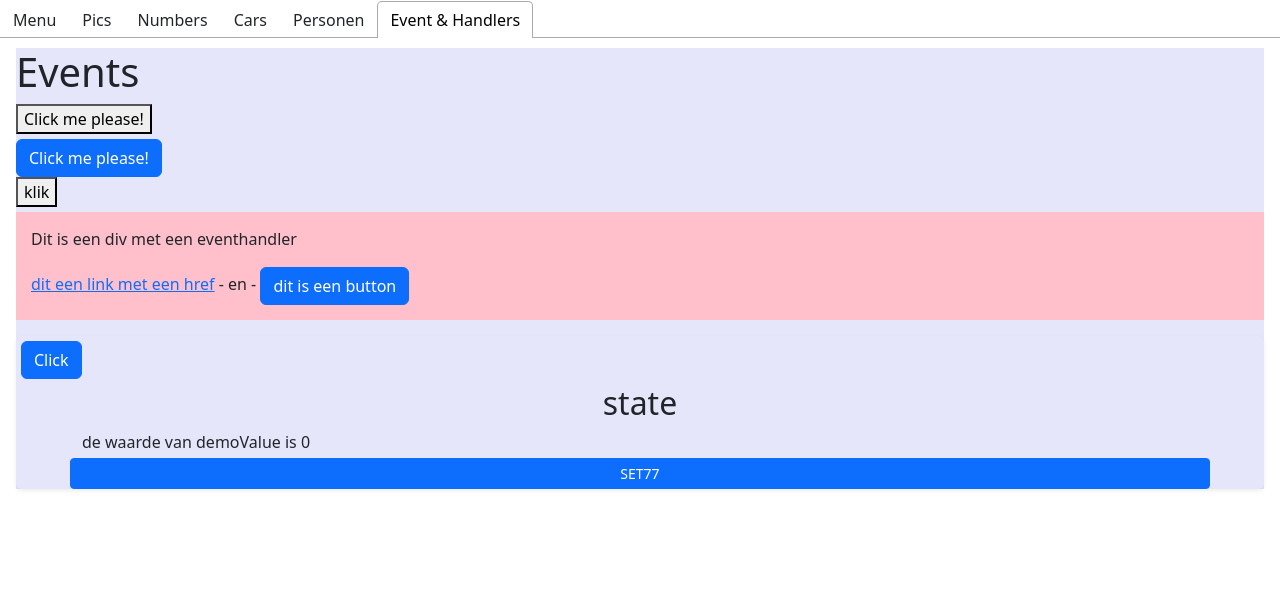
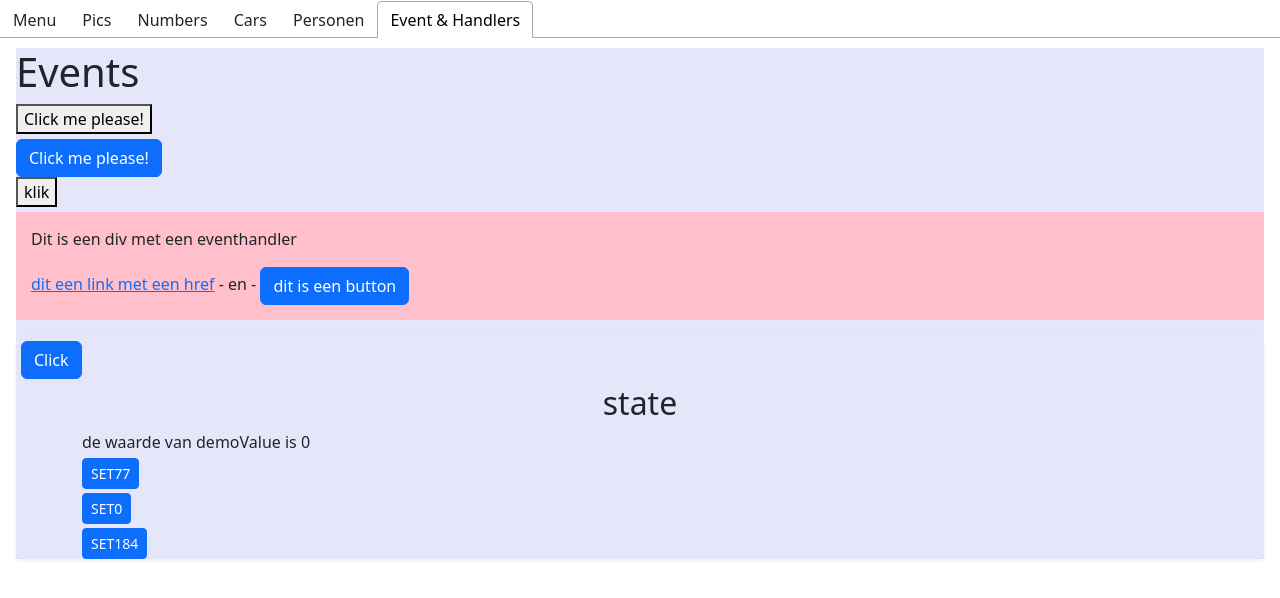
Before and after one commit to InesEmily/dynamic_oefeningen, a React (Create React App) app: page / in a window 1280 px wide. Both pictures are taken after a click on the tab "Event & Handlers". Shown: the top 598 px of the page. Built offline with nearby package versions, Linux system fonts and the light colour scheme.

Commit message:
Bundel 4 oef 3.3

```diff
--- a/src/components/StateDemo.js
+++ b/src/components/StateDemo.js
@@ -6,7 +6,9 @@ export function StateDemo(){
     const [demoValue,setDemoValue] =useState(0);
     return <Section title='state'>
         <div>de waarde van demoValue is {demoValue}</div>
-        <Button variant='primary' size='sm' className='ms- mt-1' onClick={()=>setDemoValue(77)}>SET77</Button>
+        <span><Button variant='primary' size='sm' className='ms- mt-1' onClick={()=>setDemoValue(77)}>SET77</Button></span>
+        <span> <Button variant='primary' size='sm' className='ms- mt-1' onClick={()=>setDemoValue(0)}>SET0</Button></span>
+        <span><Button variant='primary' size='sm' className='ms- mt-1' onClick={()=>setDemoValue(184)}>SET184</Button></span>
     </Section>;
 
 }
```
